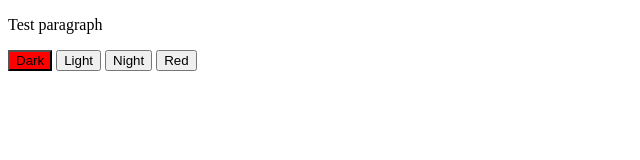
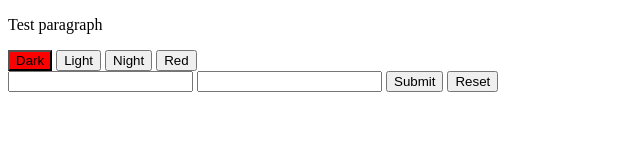
Before and after one commit to fc-fullstack-courses/fd-2023-1-js, a plain HTML site: page index.html in a window 1280 px wide. Shown: the whole page, without its empty margins (0-640 px from the left). Drawn offline with Linux system fonts and the light colour scheme.

Commit message:
Add event object methods

```diff
--- a/assets/js/index.js
+++ b/assets/js/index.js
@@ -170,7 +170,7 @@ taskDiv.setAttributeNode(taskDivTitle);
 
 const themes = ['light', 'dark'];
 
-console.log(taskDiv.dataset);
+// console.log(taskDiv.dataset);
 
 function handleThemeSwitch(event) {
   const {
@@ -206,3 +206,23 @@ taskDiv.addEventListener('click', handleThemeSwitch);
 const style = document.createAttribute('style');
 style.value = 'background-color: red;';
 firstButton.setAttributeNode(style);
+
+const form = document.querySelector('#form');
+
+form.addEventListener('submit', (event) => {
+  console.log(event);
+  event.preventDefault();
+});
+
+// document.body.addEventListener('click', (e)=> {
+//   console.log('clicked on body');
+// })
+
+// document.documentElement.addEventListener('click', (e)=> {
+//   e.stopPropagation();
+//   console.log('clicked on HTML');
+// })
+
+// window.addEventListener('click', (e)=> {
+//   console.log('clicked on window');
+// })
--- a/index.html
+++ b/index.html
@@ -26,5 +26,13 @@
       <button id="light" data-theme="night">Night</button>
       <button id="light" data-theme="red">Red</button>
     </div>
+
+    <form id="form">
+      <input type="text" name="login">
+      <input type="password" name="password">
+      <button type="submit">Submit</button>
+      <button type="reset">Reset</button>
+    </form>
+
   </body>
 </html>
```
